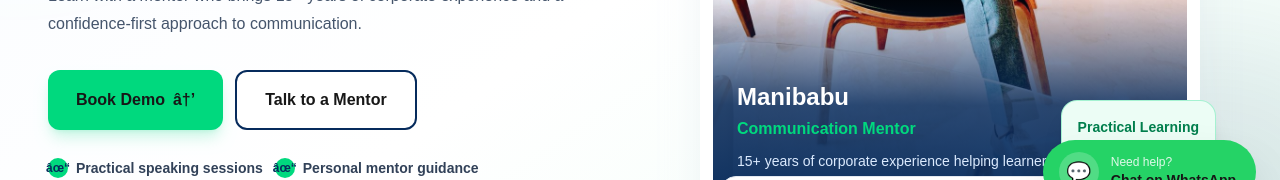
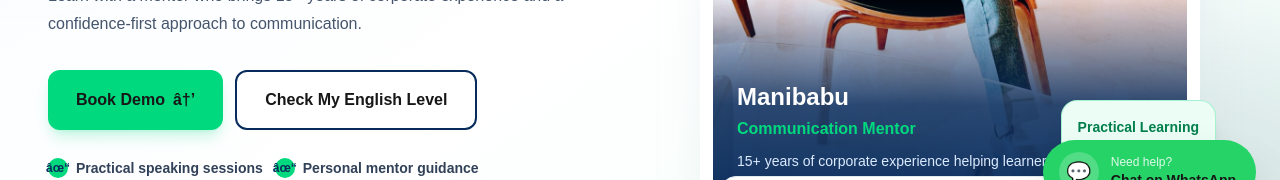
Before and after one commit to manibabue9/unmutepro, a Next.js app: page / in a window 1280 px wide. Shown: the part 572-752 px from the top of the page. Built offline with nearby package versions, Linux system fonts and the light colour scheme; no server answers.

Commit message:
Connect components/Hero.tsx to English level assessment

```diff
--- a/components/Hero.tsx
+++ b/components/Hero.tsx
@@ -1,4 +1,5 @@
 import Image from "next/image";
+import Link from "next/link";
 
 const trustPoints = [
   "Practical speaking sessions",
@@ -43,9 +44,7 @@ export default function Hero() {
               Book Demo
               <span className="ml-2" aria-hidden="true">â†’</span>
             </a>
-            <a href="tel:+919392209162" className="inline-flex items-center justify-center rounded-xl border-2 border-[#062B5C] bg-white px-7 py-4 text-base font-bold text-[#062B5C] transition duration-300 hover:-translate-y-1 hover:bg-[#062B5C] hover:text-white">
-              Talk to a Mentor
-            </a>
+            <Link href="/assessment" className="inline-flex items-center justify-center rounded-xl border-2 border-[#062B5C] bg-white px-7 py-4 text-base font-bold text-[#062B5C] transition duration-300 hover:-translate-y-1 hover:bg-[#062B5C] hover:text-white">Check My English Level</Link>
           </div>
 
           <div className="mt-7 flex flex-col items-center gap-3 sm:flex-row sm:flex-wrap sm:justify-center lg:justify-start">
```
